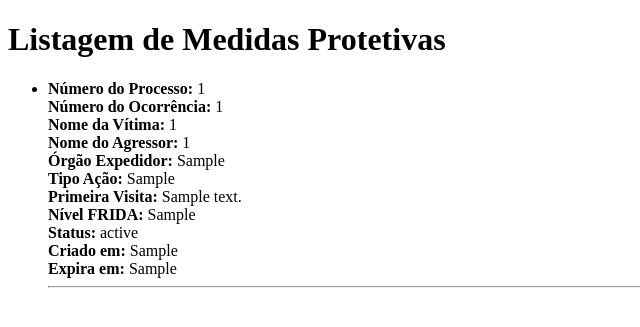
After one commit to JonasCouto/rotas_bm, a Django app: page /list_protective_measures/ in a window 1280 px wide. The commit adds this page. Shown: the top 327 px of the page, without its empty margins (0-640 px from the left). Run offline with Django 5.2, Linux system fonts and the light colour scheme; tables that the repository leaves empty hold one stand-in row (values such as "Sample post"); a database or web service that is not in the repository returns one stand-in record (values such as "Sample title"); data that the repository does not hold is empty.

Commit message:
feat: list protective measures

```diff
--- a/core/core/urls.py
+++ b/core/core/urls.py
@@ -27,5 +27,6 @@ urlpatterns = [
     path('register_person/', views.register_person, name='register_person'), # Register person
     path('register_visit/', views.register_visit, name='register_visit'), # Register visit
     path('map_direction/', views.map_direction, name='map_direction'), # Maps
-    path('register_protective_measure/', views.register_protective_measure, name='register_protective_measure')
+    path('register_protective_measure/', views.register_protective_measure, name='register_protective_measure'),
+    path('list_protective_measures/', views.list_protective_measures, name='listar_medidas_protetivas'),
 ]
--- /dev/null
+++ b/core/login/templates/list_protective_measures.html
@@ -0,0 +1,32 @@
+<!-- templates/listar_medidas_protetivas.html -->
+<!DOCTYPE html>
+<html lang="pt-br">
+<head>
+    <meta charset="UTF-8">
+    <meta http-equiv="X-UA-Compatible" content="IE=edge">
+    <meta name="viewport" content="width=device-width, initial-scale=1.0">
+    <title>Listagem de Medidas Protetivas</title>
+</head>
+<body>
+    <h1>Listagem de Medidas Protetivas</h1>
+
+    <ul>
+        {% for medida in medidas_protetivas %}
+            <li>
+                <strong>Número do Processo:</strong> {{ medida.numProcesso }} <br>
+                <strong>Número do Ocorrência:</strong> {{ medida.numOcorrencia }} <br>
+                <strong>Nome da Vítima:</strong> {{ medida.vitimaId }} <br>
+                <strong>Nome do Agressor:</strong> {{ medida.agressorId }} <br>
+                <strong>Órgão Expedidor:</strong> {{ medida.orgaoExpedidor }} <br>
+                <strong>Tipo Ação:</strong> {{ medida.tipoAcao }} <br>
+                <strong>Primeira Visita:</strong> {{ medida.primeiraVisita }} <br>
+                <strong>Nível FRIDA:</strong> {{ medida.nivelFrida }} <br>
+                <strong>Status:</strong> {{ medida.status }} <br>
+                <strong>Criado em:</strong> {{ medida.criadoEm }} <br>
+                <strong>Expira em:</strong> {{ medida.expiraEm }} <br>
+            </li>
+            <hr>
+        {% endfor %}
+    </ul>
+</body>
+</html>
--- a/core/login/views.py
+++ b/core/login/views.py
@@ -25,6 +25,9 @@ from django.shortcuts import render, redirect
 from django.contrib import messages
 from django.contrib.auth import authenticate, login
 from .forms import UserRegistrationForm
+from django.http import JsonResponse
+from .utils import valida_cpf
+import requests
 
 #Jonas - Metodo do Header
 def index(request):
@@ -75,3 +78,29 @@ def register_visit(request):
 
 def register_protective_measure(request):
     return render(request, "register_protective_measure.html")
+
+def validar_cpf(request):
+    if request.method == 'POST':
+        cpf_digitado = request.POST.get('cpf', '')
+        cpf_valido = valida_cpf(cpf_digitado)
+
+        # Retorna um JSON indicando se o CPF é válido ou não
+        return JsonResponse({'cpf_valido': cpf_valido})
+
+    # Lida com requisições GET, se necessário
+    return render(request, 'seu_template.html')
+
+def list_protective_measures(request):
+    url = 'https://api-eproc-senac.vercel.app/protective-measures'
+
+    # Fazendo a requisição GET
+    response = requests.get(url)
+
+    # Verificando se a requisição foi bem-sucedida (código de status 200)
+    if response.status_code == 200:
+        medidas_protetivas = response.json()  # Convertendo a resposta para JSON
+    else:
+        medidas_protetivas = []  # Tratamento para caso de erro
+
+    # Renderizando o template com os dados recebidos da API
+    return render(request, 'list_protective_measures.html', {'medidas_protetivas': medidas_protetivas})
```
Also changed, not shown: core/login/static/assets/register_protective_measure.css (+0 -7 lines), core/login/utils.py (added, +24 -0 lines), core/login/forms.py (line endings or trailing spaces).
